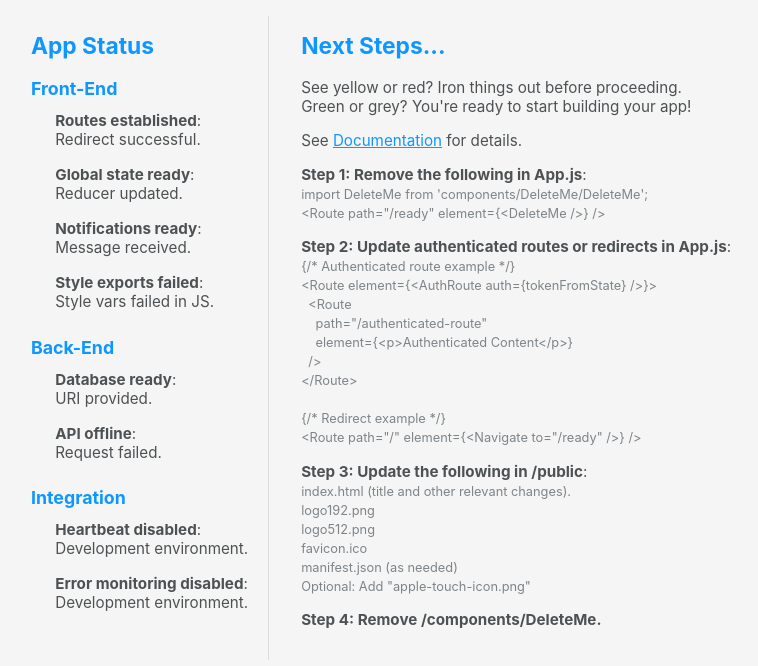
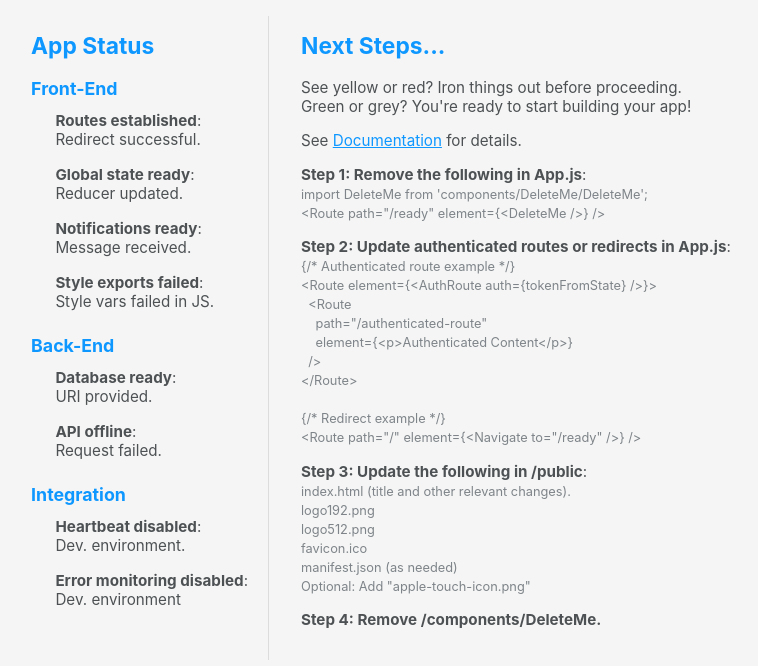
Before and after one commit to MikelMNJ/starter-app, a React (Create React App) app: page /ready in a window 1280 px wide. Shown: the top 666 px of the page, without its empty margins (259-1017 px from the left). Built offline with nearby package versions, Linux system fonts and the light colour scheme; no server answers; some icons are missing.

Commit message:
Misc. visual tweaks and prep for apiMiddleware.

```diff
--- a/src/components/DeleteMe/CheckHeartbeat.js
+++ b/src/components/DeleteMe/CheckHeartbeat.js
@@ -15,7 +15,7 @@ export const CheckHeartbeat = props => {
             Heartbeat {inProduction ? "enabled" : "disabled"}
           </strong>:<br />
 
-          {inProduction ? "Production" : "Development"} environment.
+          {inProduction ? "Prod." : "Dev."} environment.
         </p>
       } />
     </Fragment>
--- a/src/components/DeleteMe/CheckMonitoring.js
+++ b/src/components/DeleteMe/CheckMonitoring.js
@@ -19,7 +19,7 @@ const CheckMonitoring = props => {
             Error monitoring {inProduction && sentryDSN ? "enabled" : "disabled"}
           </strong>:<br />
 
-          {!inProduction && "Development environment. "}
+          {!inProduction && "Dev. environment "}
           {inProduction && (sentryDSN ? "Sentry DSN provided." : "Sentry DSN not provided.")}
         </p>
       } />
--- a/src/components/DeleteMe/Checklist.js
+++ b/src/components/DeleteMe/Checklist.js
@@ -18,19 +18,25 @@ const Checklist = props => {
     <div className={buildClasses(classes, "checklist")} {...rest}>
       <h2>App Status</h2>
 
+      <div className="checklistSection">
         <h3>Front-End</h3>
         <CheckRouting />
         <CheckState />
         <CheckNotifications />
         <CheckStyles />
+      </div>
 
+      <div className="checklistSection">
         <h3>Back-End</h3>
         <CheckDB />
         <CheckAPI />
+      </div>
 
+      <div className="checklistSection">
         <h3>Integration</h3>
         <CheckHeartbeat />
         <CheckMonitoring />
+      </div>
     </div>
   );
 };
--- a/src/components/DeleteMe/DeleteMe.scss
+++ b/src/components/DeleteMe/DeleteMe.scss
@@ -10,6 +10,7 @@
   font-size: 0.95rem;
 
   h2 {
+    width: 100%;
     margin-top: 0;
   }
 
@@ -38,15 +39,21 @@
   }
 
   .checklist {
-    display: flex;
-    flex-direction: column;
     padding: 1rem;
     height: 100%;
     width: 100%;
-    max-width: 28rem;
+    max-width: 30rem;
     border-right: 0.0625rem solid gainsboro;
 
+    .checklistSection {
+      display: flex;
+      flex-direction: column;
+      flex-wrap: wrap;
+      margin-bottom: 1rem;
+    }
+
     h3 {
+      width: 100%;
       margin-bottom: 0.25rem;
 
       &:first-of-type {
--- a/src/components/Status/Status.scss
+++ b/src/components/Status/Status.scss
@@ -4,6 +4,7 @@
   display: inline-flex;
   align-items: center;
   margin: 0.25rem;
+  min-width: 11rem;
 
   i {
     font-size: 0.6rem;
--- a/src/middleware/apiMiddleware.js
+++ b/src/middleware/api.js
@@ -10,7 +10,11 @@ const updateReducer = async (type, data) => {
   console.log(action.payload);
 };
 
-const apiRelay = async args => {
+const apiMiddleware = () => {
+  // console.log('Middleware!')
+}
+
+export const apiRelay = async args => {
   const { type, path, meta, onSuccess, onFail, onComplete, ...rest } = args;
 
   try {
@@ -21,10 +25,9 @@ const apiRelay = async args => {
     if (res.status === 200) {
       updateReducer(type, data);
       if (onSuccess) onSuccess(res);
-      return;
     }
 
-    throw new Error();
+    return data;
   } catch (e) {
     if (onFail) onFail(e);
   } finally {
@@ -32,4 +35,4 @@ const apiRelay = async args => {
   };
 };
 
-export default apiRelay;
+export default apiMiddleware;
--- a/src/modules/app/appApi.js
+++ b/src/modules/app/appApi.js
@@ -1,4 +1,4 @@
-import apiRelay from "middleware/apiMiddleware";
+import apiRelay from "middleware/api";
 
 export const sampleAPICall = args => {
   const { type, callback } = args;
```
Also changed, not shown: 1 other file (tests, documents, lock files or other folders). Lines whose indentation alone changed are shown as unchanged.
